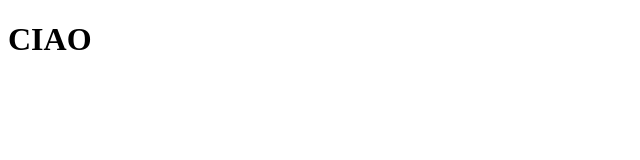
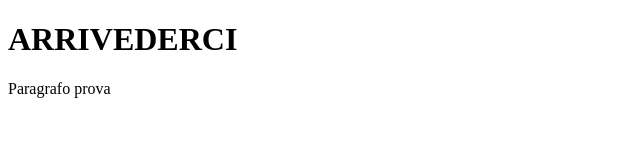
Before and after one commit to rubinettiStefano/gitesempio, a plain HTML site: page index.html in a window 1280 px wide. Shown: the whole page, without its empty margins (0-640 px from the left). Drawn offline with Linux system fonts and the light colour scheme.

Commit message:
versione 2

```diff
--- a/index.html
+++ b/index.html
@@ -5,6 +5,7 @@
     <title>Title</title>
 </head>
 <body>
-    <h1>CIAO</h1>
+    <h1>ARRIVEDERCI</h1>
+    <p>Paragrafo prova</p>
 </body>
 </html>
```
